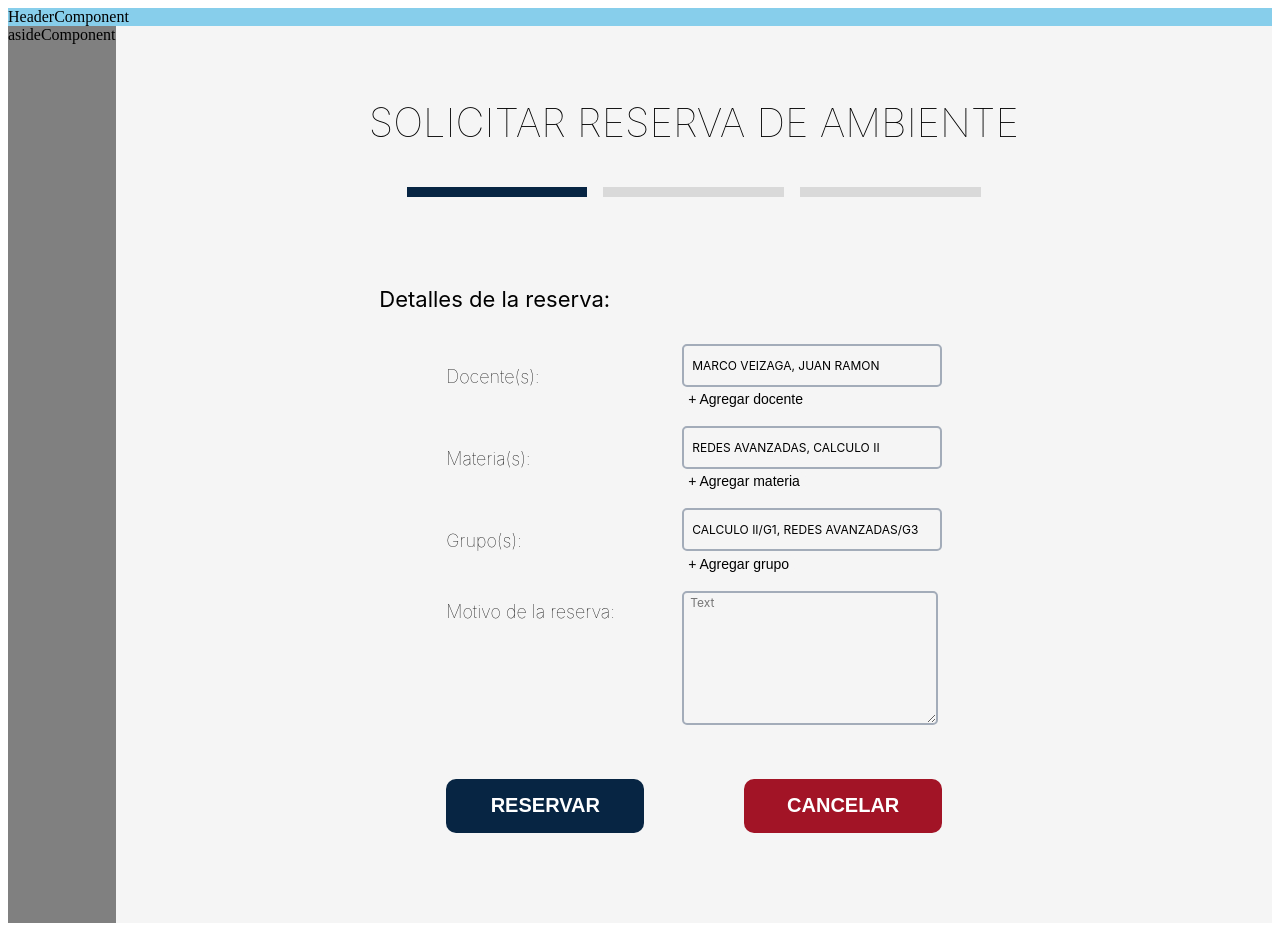
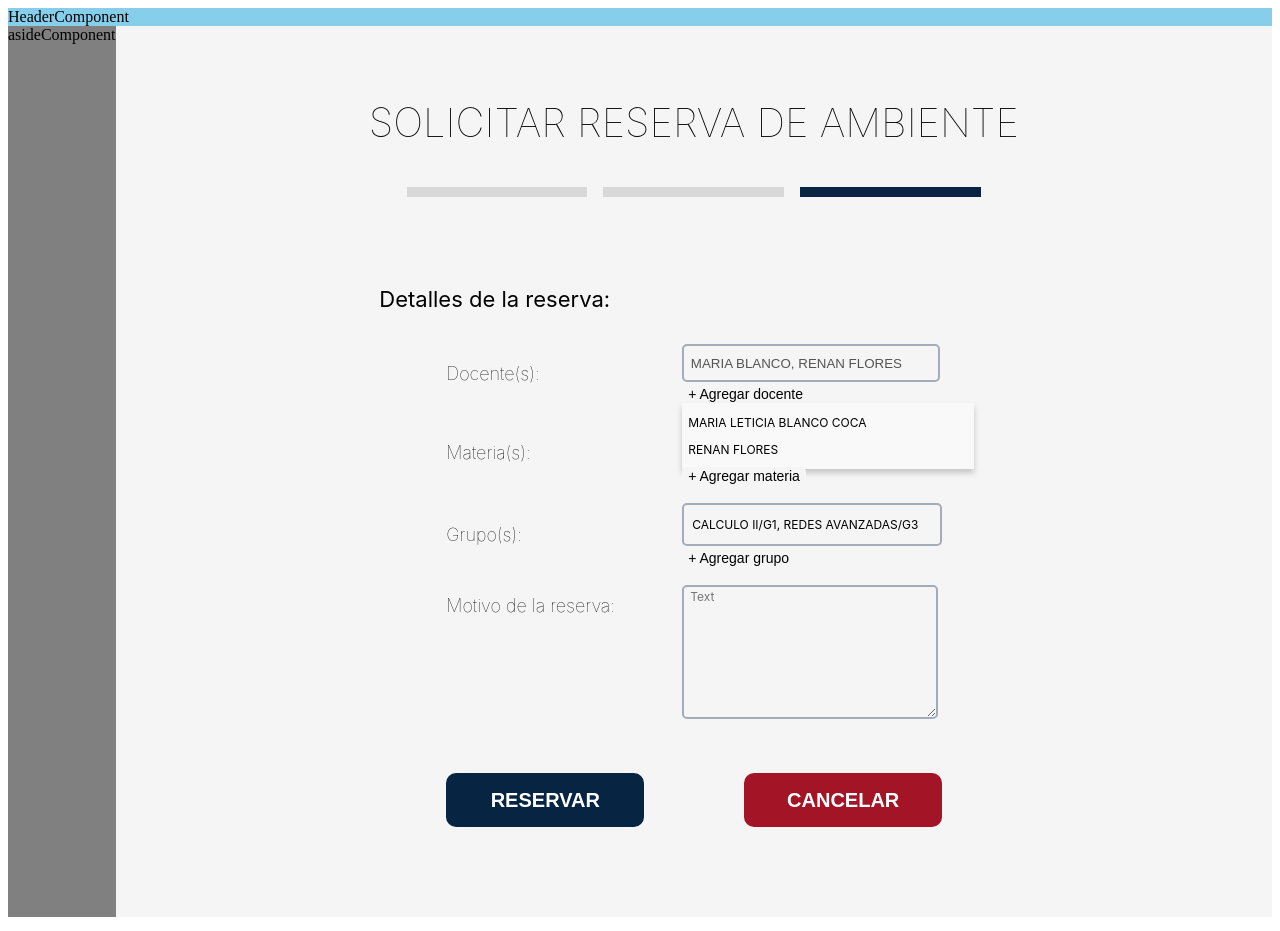
Before and after one commit to Zincronix/zincronix-front, a React (Vite) app: page / in a window 1280 px wide. Both pictures are taken after a click on the button "+ Agregar docente". Built offline with nearby package versions, Linux system fonts and the light colour scheme.

Commit message:
menu desplegable para agregar

```diff
--- a/src/components/Buttons/Button.jsx
+++ b/src/components/Buttons/Button.jsx
@@ -1,14 +1,26 @@
 import React from "react";
 import styled from "styled-components";
 
-const Button = ({ children, type, onClick }) => {
-  if (type == "primary") {
-    return <PrimaryBtn onClick={onClick}>{children}</PrimaryBtn>;
+const Button = ({ children, typeBtn, onClick, type }) => {
+  if (typeBtn == "primary") {
+    return (
+      <PrimaryBtn onClick={onClick} type={type}>
+        {children}
+      </PrimaryBtn>
+    );
   } else {
-    if (type == "secondary") {
-      return <SecondaryBtn onClick={onClick}>{children}</SecondaryBtn>;
+    if (typeBtn == "secondary") {
+      return (
+        <SecondaryBtn onClick={onClick} type={type}>
+          {children}
+        </SecondaryBtn>
+      );
     } else {
-      return <Btn onClick={onClick}>{children}</Btn>;
+      return (
+        <Btn onClick={onClick} type={type}>
+          {children}
+        </Btn>
+      );
     }
   }
 };
@@ -28,7 +40,7 @@ const Btn = styled.button`
   }
 `;
 
-const PrimaryBtn = styled.button`
+const PrimaryBtn = styled(Btn)`
   display: flex;
   align-items: center;
   justify-content: center;
@@ -48,7 +60,7 @@ const PrimaryBtn = styled.button`
     background-color: rgb(7, 37, 64, 0.7);
   }
 `;
-const SecondaryBtn = styled.button`
+const SecondaryBtn = styled(Btn)`
   display: flex;
   align-items: center;
   justify-content: center;
--- /dev/null
+++ b/src/components/Buttons/Cascade/CascadeButton.jsx
@@ -0,0 +1,31 @@
+import React from "react";
+import styled from "styled-components";
+import Button from "../Button";
+
+const CascadeButton = ({ buttonProps, buttonText, children, showCascade }) => {
+  return (
+    <Dropdown>
+      <Button {...buttonProps}>{buttonText}</Button>
+      {showCascade && <DropdownContent>{children}</DropdownContent>}
+    </Dropdown>
+  );
+};
+
+export default CascadeButton;
+
+const Dropdown = styled.div`
+  position: relative;
+  display: inline-block;
+`;
+const DropdownContent = styled.div`
+  display: block;
+  position: absolute;
+  background-color: #f9f9f9;
+  min-width: 280px;
+  padding-inline: 6px;
+  box-shadow: 0px 4px 6px rgba(0, 0, 0, 0.2);
+  & p:hover {
+    background-color: rgba(0, 0, 0, 0.1);
+    cursor: pointer;
+  }
+`;
--- /dev/null
+++ b/src/components/Buttons/index.jsx
@@ -0,0 +1,2 @@
+export { default as Button } from "./Button";
+export { default as CascadeButton } from "./Cascade/CascadeButton";
--- a/src/components/Inputs/TextInput.jsx
+++ b/src/components/Inputs/TextInput.jsx
@@ -1,8 +1,10 @@
 import React from "react";
+import styled from "styled-components";
 
-const TextInput = ({ value, onChange, placeholder, type }) => {
+const TextInput = ({ value, onChange, placeholder, type, disabled }) => {
   return (
-    <input
+    <StyledInput
+      disabled={disabled}
       type={type}
       value={value}
       onChange={onChange}
@@ -12,3 +14,14 @@ const TextInput = ({ value, onChange, placeholder, type }) => {
 };
 
 export default TextInput;
+const StyledInput = styled.input`
+  display: flex;
+  min-height: 32px;
+  border: solid 2px #a3acb9;
+  padding-inline: 0.5em;
+  border-radius: 5px;
+  margin-bottom: 0.2em;
+  width: 240px;
+  height: auto;
+  background-color: #f5f5f5;
+`;
--- /dev/null
+++ b/src/components/Inputs/index.jsx
@@ -0,0 +1,2 @@
+export { default as TextArea } from "./TextArea";
+export { default as TextInput } from "./TextInput";
--- /dev/null
+++ b/src/components/Typography/index.jsx
@@ -0,0 +1,4 @@
+export { default as Title } from "./Title";
+export { default as Subtitle } from "./Subtitle";
+export { default as Text } from "./Text";
+export { default as TextContent } from "./TextContent";
--- a/src/pages/DetalleReserva.jsx
+++ b/src/pages/DetalleReserva.jsx
@@ -1,17 +1,33 @@
 import React, { useState } from "react";
 import styled from "styled-components";
-import Subtitle from "../components/Typography/Subtitle";
-import TextContent from "../components/Typography/TextContent";
-import Text from "../components/Typography/Text";
-import Button from "../components/Buttons/Button";
-import TextArea from "../components/Inputs/TextArea";
+import { Subtitle, TextContent, Text } from "../components/Typography";
+import { TextArea, TextInput } from "../components/Inputs";
+import { Button, CascadeButton } from "../components/Buttons";
 
 function DetalleReserva() {
+  const [showDocentes, setShowDocentes] = useState(false);
+  const [showMaterias, setShowMaterias] = useState(false);
+  const [showGrupos, setShowGrupos] = useState(false);
+
+  const handleShowCascade = (field) => {
+    if (field == "docentes") {
+      setShowDocentes(!showDocentes);
+      return;
+    }
+    if (field == "materias") {
+      setShowMaterias(!showMaterias);
+      return;
+    }
+    if (field == "grupos") {
+      setShowGrupos(!showGrupos);
+      return;
+    }
+  };
   return (
     <>
       <Subtitle>Detalles de la reserva:</Subtitle>
       <Container>
-        <Div>
+        <Form onSubmit={() => console.log("submit")}>
           <table>
             <tr>
               <td>
@@ -19,10 +35,23 @@ function DetalleReserva() {
               </td>
               <td>
                 <div className="docente-field">
-                  <div className="box-selected">
-                    <Text>MARCO VEIZAGA, JUAN RAMON</Text>
-                  </div>
-                  <Button className="add-btn">+ Agregar docente</Button>
+                  <TextInput
+                    type="text"
+                    disabled={true}
+                    // placeholder={"MARIA BLANCO, RENAN FLORES"}
+                    value="MARIA BLANCO, RENAN FLORES"
+                  />
+                  <CascadeButton
+                    buttonText="+ Agregar docente"
+                    buttonProps={{
+                      type: "button",
+                      onClick: () => handleShowCascade("docentes"),
+                    }}
+                    showCascade={showDocentes}
+                  >
+                    <Text>MARIA LETICIA BLANCO COCA</Text>
+                    <Text>RENAN FLORES</Text>
+                  </CascadeButton>
                 </div>
               </td>
             </tr>
@@ -35,7 +64,17 @@ function DetalleReserva() {
                   <div className="box-selected">
                     <Text>REDES AVANZADAS, CALCULO II</Text>
                   </div>
-                  <Button className="add-btn">+ Agregar materia</Button>
+                  <CascadeButton
+                    buttonText="+ Agregar materia"
+                    buttonProps={{
+                      type: "button",
+                      onClick: () => handleShowCascade("materias"),
+                    }}
+                    showCascade={showMaterias}
+                  >
+                    <Text>REDES AVANZADAS</Text>
+                    <Text>CALCULO II</Text>
+                  </CascadeButton>
                 </div>
               </td>
             </tr>
@@ -48,7 +87,17 @@ function DetalleReserva() {
                   <div className="box-selected">
                     <Text>CALCULO II/G1, REDES AVANZADAS/G3</Text>
                   </div>
-                  <Button className="add-btn">+ Agregar grupo</Button>
+                  <CascadeButton
+                    buttonText="+ Agregar grupo"
+                    buttonProps={{
+                      type: "button",
+                      onClick: () => handleShowCascade("grupos"),
+                    }}
+                    showCascade={showGrupos}
+                  >
+                    <Text>CALCULO II / G1</Text>
+                    <Text>REDES AVANZADAS / G3</Text>
+                  </CascadeButton>
                 </div>
               </td>
             </tr>
@@ -64,19 +113,16 @@ function DetalleReserva() {
           <table>
             <tr>
               <td>
-                <Button
-                  type="primary"
-                  onClick={() => console.log(docenteSelected)}
-                >
+                <Button type="submit" typeBtn="primary" onClick={""}>
                   RESERVAR
                 </Button>
               </td>
               <td className="cancel">
-                <Button type="secondary">CANCELAR</Button>
+                <Button typeBtn="secondary">CANCELAR</Button>
               </td>
             </tr>
           </table>
-        </Div>
+        </Form>
       </Container>
     </>
   );
@@ -90,7 +136,7 @@ const Container = styled.div`
   background-color: #f5f5f5;
 `;
 
-const Div = styled.div`
+const Form = styled.form`
   // background-color: white;
   display: flex;
   flex-direction: column;
--- a/src/pages/SolicitarReserva.jsx
+++ b/src/pages/SolicitarReserva.jsx
@@ -4,7 +4,7 @@ import Title from "../components/Typography/Title";
 import ProgressBar from "../components/Others/ProgressBar";
 
 const SolicitarReserva = ({ content }) => {
-  const [currentState, setCurrentState] = useState(1);
+  const [currentState, setCurrentState] = useState(3);
   return (
     <Div>
       <Title>SOLICITAR RESERVA DE AMBIENTE</Title>
--- /dev/null
+++ b/src/utilities/FieldValidation.jsx
@@ -0,0 +1,6 @@
+import React from "react";
+
+//! valida si un campo esta vacio
+export const requireField = (value) => {
+  return value.trim() !== "";
+};
```
